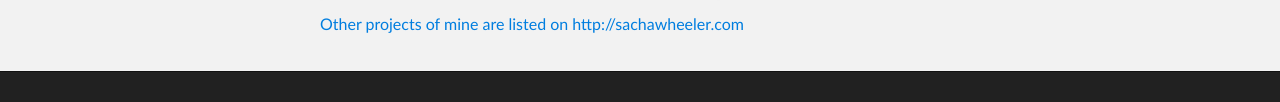
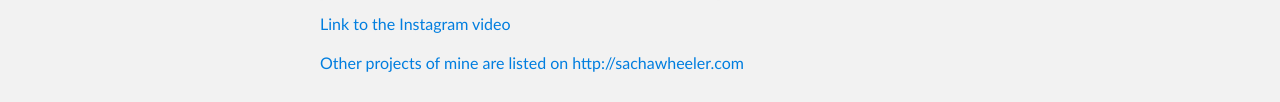
Before and after one commit to SachaWheeler/ArduinoLEDCandle, a plain HTML site: page index.html in a window 1280 px wide. Shown: the part 4674-4776 px from the top of the page. Drawn offline with Linux system fonts and the light colour scheme.

```diff
--- a/index.html
+++ b/index.html
@@ -169,6 +169,8 @@ B00100000,  B01110000,  B00110000,  B00111000,  B00111000,  B00111000,  B0011100
 
 <p><img src="https://i.imgflip.com/qqa1b.gif" alt="8x16"></p>
 
+<p><a href="https://instagram.com/p/7Xf8zlKigR/">Link to the Instagram video</a></p>
+
 <p><a href="http://sachawheeler.com">Other projects of mine are listed on http://sachawheeler.com</a></p>
       </section>
     </div>
```
Also changed, not shown: params.json (+1 -1 lines).
